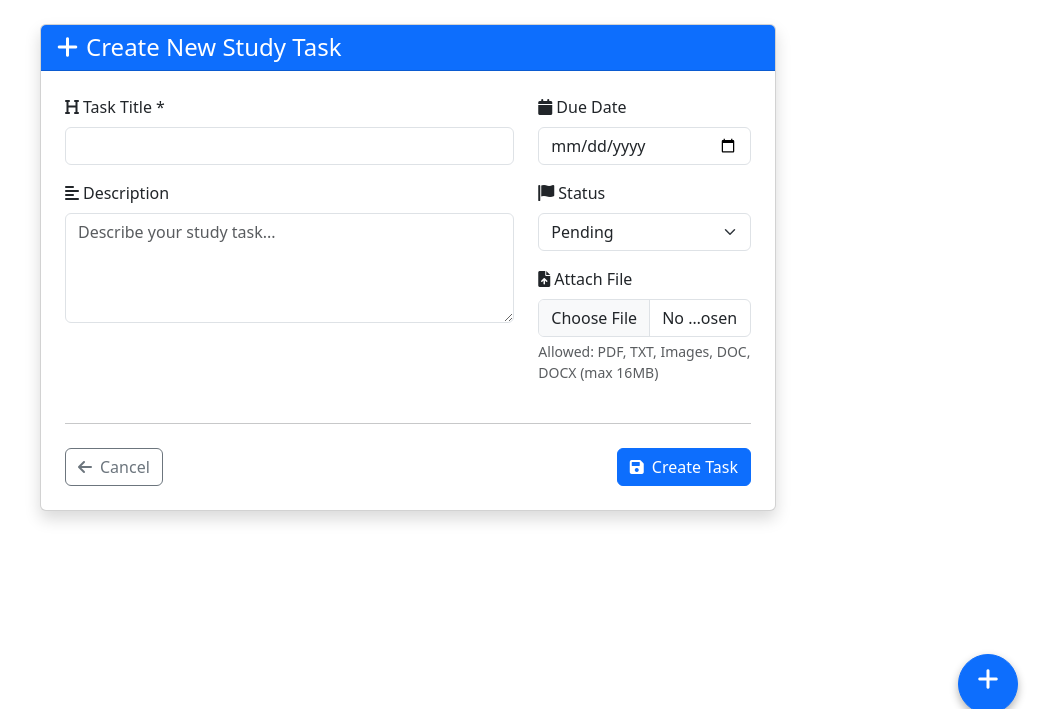
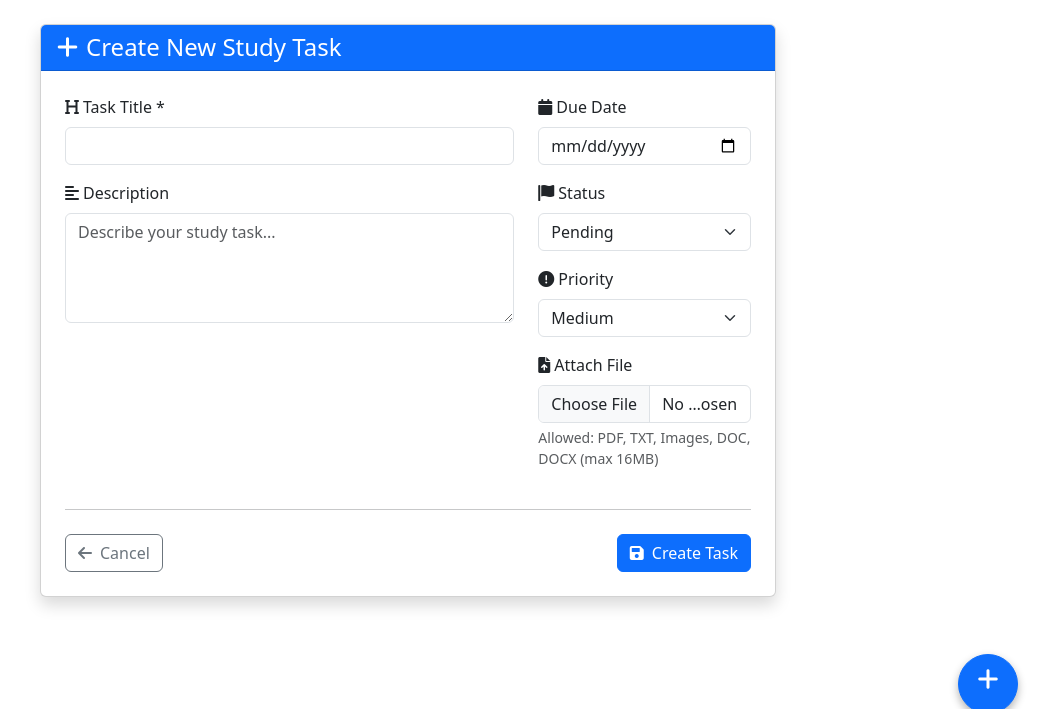
Before and after one commit to DelaMN1/Student-Study-Planner, a Flask app: page /task/create in a window 1280 px wide. Shown: the part 56-765 px from the top of the page, without its empty margins (232-1280 px from the left). Run offline with Flask 3, Linux system fonts and the light colour scheme; the visitor is signed in with stand-in values (Sample User, id 1).

Commit message:
Adding task priority

```diff
--- a/app.py
+++ b/app.py
@@ -42,6 +42,7 @@ class Task(db.Model):
     created_at = db.Column(db.DateTime, default=datetime.utcnow)
     updated_at = db.Column(db.DateTime, default=datetime.utcnow, onupdate=datetime.utcnow)
     user_id = db.Column(db.Integer, db.ForeignKey('user.id'), nullable=False)
+    priority = db.Column(db.String(10), default='Medium')  # High, Medium, Low
 
 def allowed_file(filename):
     return '.' in filename and filename.rsplit('.', 1)[1].lower() in ALLOWED_EXTENSIONS
@@ -136,6 +137,7 @@ def create_task():
         description = request.form['description']
         due_date_str = request.form['due_date']
         status = request.form['status']
+        priority = request.form.get('priority', 'Medium')
 
         due_date = None
         if due_date_str:
@@ -150,7 +152,8 @@ def create_task():
             description=description,
             due_date=due_date,
             status=status,
-            user_id=session['user_id']
+            user_id=session['user_id'],
+            priority=priority
         )
 
         # Handle file upload
@@ -200,6 +203,7 @@ def edit_task(task_id):
         task.description = request.form['description']
         due_date_str = request.form['due_date']
         task.status = request.form['status']
+        task.priority = request.form.get('priority', 'Medium')
 
         if due_date_str:
             try:
--- a/templates/create_task.html
+++ b/templates/create_task.html
@@ -50,6 +50,17 @@
                             </div>
 
                             <div class="mb-3">
+                                <label for="priority" class="form-label">
+                                    <i class="fas fa-exclamation-circle me-1"></i>Priority
+                                </label>
+                                <select class="form-select" id="priority" name="priority">
+                                    <option value="High">High</option>
+                                    <option value="Medium" selected>Medium</option>
+                                    <option value="Low">Low</option>
+                                </select>
+                            </div>
+
+                            <div class="mb-3">
                                 <label for="file" class="form-label">
                                     <i class="fas fa-file-upload me-1"></i>Attach File
                                 </label>
```
Also changed, not shown: templates/dashboard.html (+11 -1 lines), templates/edit_task.html (+11 -0 lines), templates/view_task.html (+11 -1 lines).
